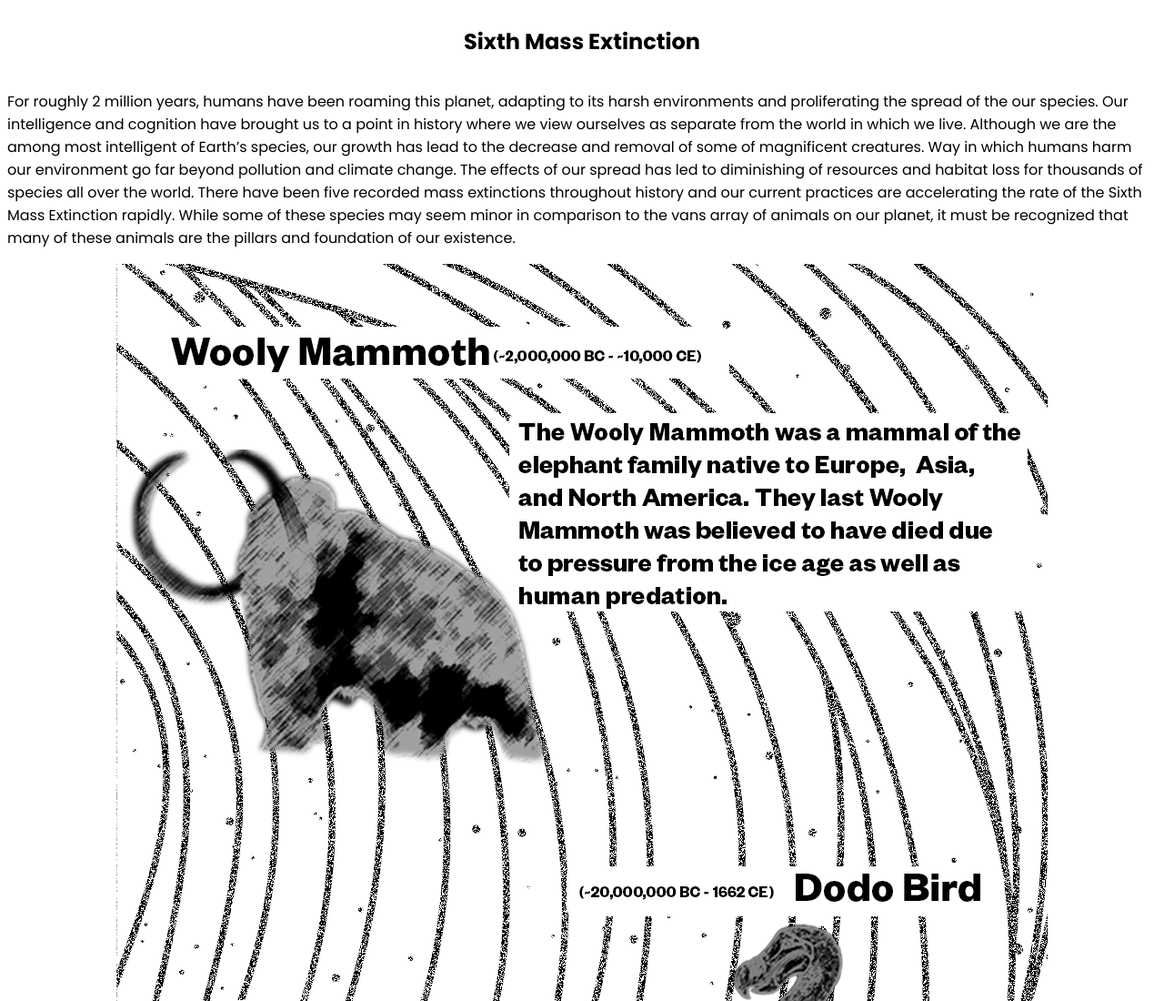
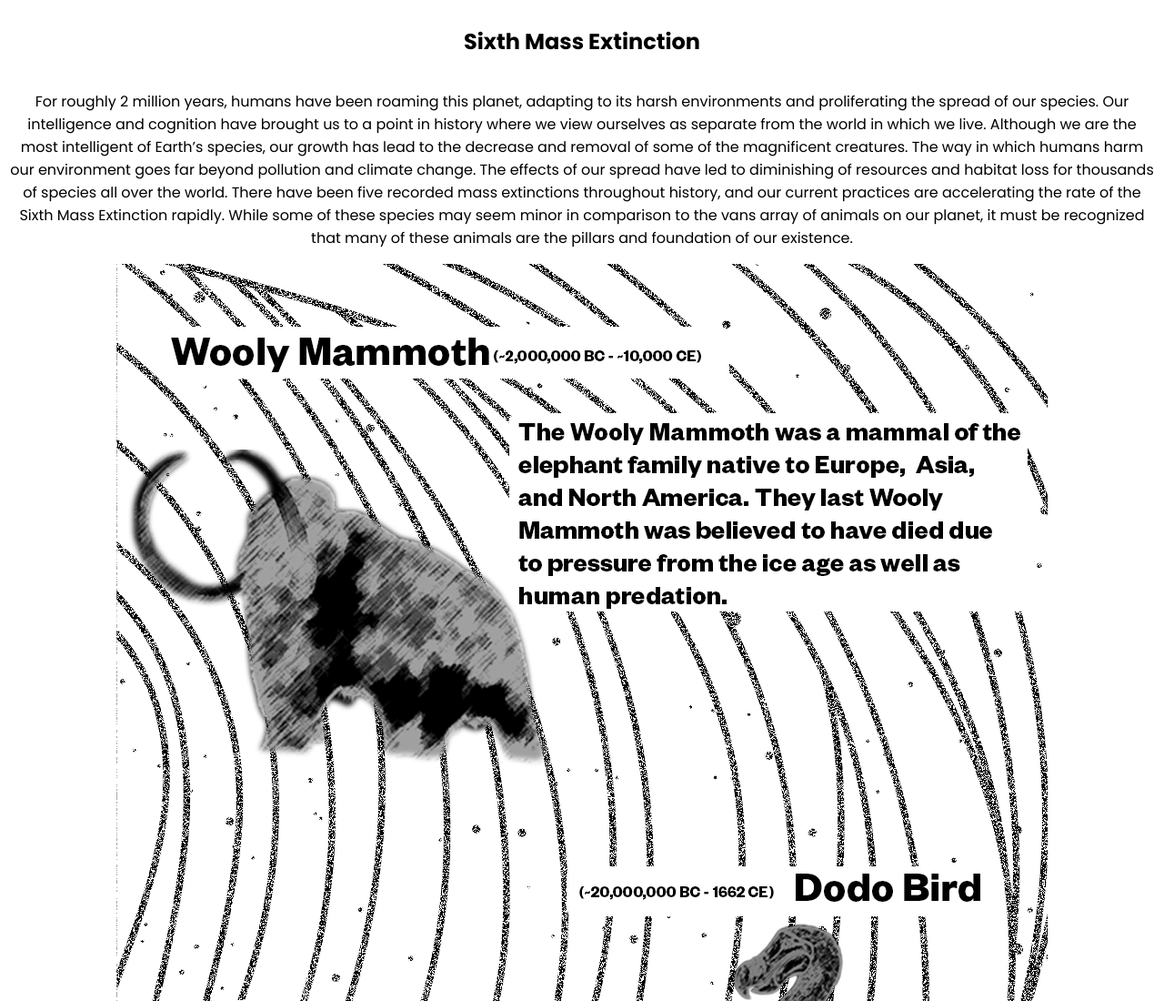
Before and after one commit to nicoc1220/MassExtinction, a plain HTML site: page index.html in a window 1280 px wide. Shown: the top 1100 px of the page at 91% size. Drawn offline with Linux system fonts and the light colour scheme.

Commit message:
Final Changes

```diff
--- a/index.html
+++ b/index.html
@@ -15,7 +15,7 @@
                 Sixth Mass Extinction
         </h2>
         <p>
-            For roughly 2 million years, humans have been roaming this planet, adapting to its harsh environments and proliferating the spread of the our species. Our intelligence and cognition have brought us to a point in history where we view ourselves as separate from the world in which we live. Although we are the among most intelligent of Earth’s species, our growth has lead to the decrease and removal of some of magnificent creatures. Way in which humans harm our environment go far beyond pollution and climate change. The effects of our spread has led to diminishing of resources and habitat loss for thousands of species all over the world. There have been five recorded mass extinctions throughout history and our current practices are accelerating the rate of the Sixth Mass Extinction rapidly. While some of these species may seem minor in comparison to the vans array of animals on our planet, it must be recognized that many of these animals are the pillars and foundation of our existence.
+            For roughly 2 million years, humans have been roaming this planet, adapting to its harsh environments and proliferating the spread of our species. Our intelligence and cognition have brought us to a point in history where we view ourselves as separate from the world in which we live. Although we are the most intelligent of Earth’s species, our growth has lead to the decrease and removal of some of the magnificent creatures. The way in which humans harm our environment goes far beyond pollution and climate change. The effects of our spread have led to diminishing of resources and habitat loss for thousands of species all over the world. There have been five recorded mass extinctions throughout history, and our current practices are accelerating the rate of the Sixth Mass Extinction rapidly. While some of these species may seem minor in comparison to the vans array of animals on our planet, it must be recognized that many of these animals are the pillars and foundation of our existence.
 
         </p>
         <img src="assets/Mass.png" alt="file not found" class="dodo">
--- a/style.css
+++ b/style.css
@@ -33,6 +33,7 @@ p{
     grid-row: 2;
     grid-column: 1/4;
     justify-self: center;
+    text-align: center;
 }
 img{
     grid-row: 3;
```
Also changed, not shown: 1 other file.
